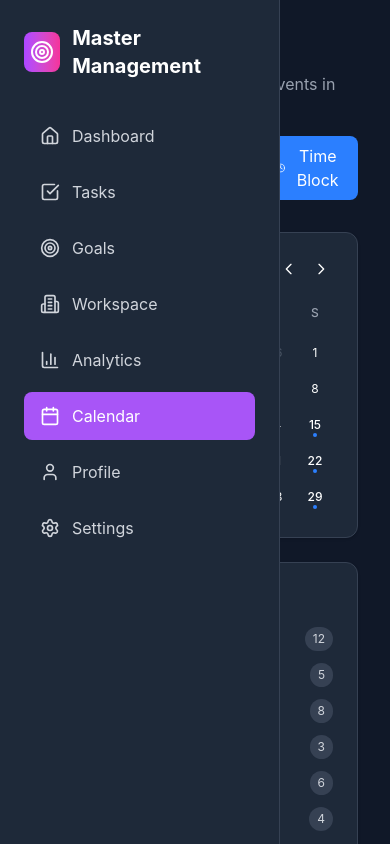
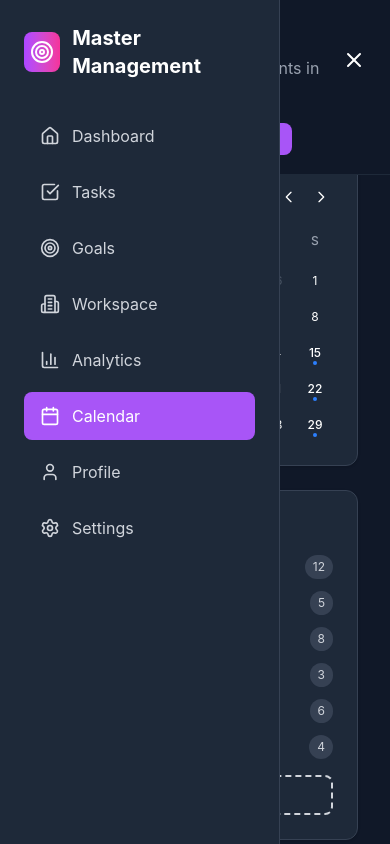
Before and after one commit to Regestrac/Master-Management-Frontend, a React (Vite) app: page /calendar in a window 390 px wide. Shown: the top 844 px of the page. Built offline with nearby package versions, Linux system fonts and the light colour scheme; no server answers.

Commit message:
Fixed header in calendar page.

```diff
--- a/src/components/Calendar/Calendar.tsx
+++ b/src/components/Calendar/Calendar.tsx
@@ -9,7 +9,7 @@ const Calendar = () => {
   return (
     <div>
       <CalendarHeader />
-      <div className='grid grid-cols-1 lg:grid-cols-4 gap-8'>
+      <div className='grid grid-cols-1 lg:grid-cols-4 gap-8 pt-32 lg:pt-20'>
         <div className='lg:col-span-1 space-y-6'>
           <MiniCalendar />
           <CalendarCategories />
--- a/src/components/Calendar/CalendarHeader.tsx
+++ b/src/components/Calendar/CalendarHeader.tsx
@@ -1,32 +1,47 @@
-import { Clock, Plus } from 'lucide-react';
+import { Plus, Menu, X } from 'lucide-react';
 
 import { useProfileStore } from 'stores/profileStore';
+import { useNavbarStore } from 'stores/navbarStore';
 
 const CalendarHeader = () => {
   const darkMode = useProfileStore((state) => state.data.theme) === 'dark';
+  const setShowNavbar = useNavbarStore((state) => state.setShowNavbar);
+  const showNavbar = useNavbarStore((state) => state.showNavbar);
+
+  const handleSidebarToggle = () => {
+    setShowNavbar(!showNavbar);
+  };
 
   return (
-    <div className='flex flex-col lg:flex-row lg:items-center justify-between gap-4 mb-8'>
+    <div className={`sm:ml-70 fixed top-0 left-0 right-0 z-40 ${darkMode ? 'bg-gray-900' : 'bg-white'} border-b ${darkMode ? 'border-gray-800' : 'border-gray-200'} px-4 lg:px-6 py-4`}>
+      <div className='flex flex-col lg:flex-row lg:items-center justify-between gap-4'>
+        <div className='w-full md:w-auto flex items-center justify-between'>
           <div>
             <h3 className='text-2xl font-bold mb-2'>Calendar & Schedule</h3>
             <p className={`${darkMode ? 'text-gray-400' : 'text-gray-600'}`}>
               Manage your tasks, goals, and events in one place
             </p>
           </div>
+          {/* Hamburger icon visible on small screens */}
+          <button
+            className={`sm:hidden ml-2 p-2 rounded-lg ${darkMode ? 'hover:bg-gray-800' : 'hover:bg-gray-100'}`}
+            onClick={handleSidebarToggle}
+            aria-label='Toggle sidebar'
+          >
+            {showNavbar ? <X className='w-6 h-6' /> : <Menu className='w-6 h-6' />}
+          </button>
+        </div>
         <div className='flex items-center gap-4'>
           <div className='flex rounded-lg border border-gray-300 overflow-hidden'>
-          <button className='px-4 py-2 bg-purple-500 text-white text-sm font-medium'>Month</button>
+            <button className='px-4 py-2 bg-primary-500 text-white text-sm font-medium'>Month</button>
             <button className={`px-4 py-2 text-sm font-medium ${darkMode ? 'bg-gray-800 text-gray-300' : 'bg-white text-gray-600'}`}>Week</button>
             <button className={`px-4 py-2 text-sm font-medium ${darkMode ? 'bg-gray-800 text-gray-300' : 'bg-white text-gray-600'}`}>Day</button>
           </div>
-        <button className='flex items-center space-x-2 px-4 py-2 bg-green-500 text-white rounded-lg hover:bg-green-600 transition-colors'>
+          <button className='flex items-center space-x-2 px-4 py-2 bg-primary-500 text-white rounded-lg hover:bg-primary-600 transition-colors'>
             <Plus className='w-4 h-4' />
-          <span>Add Event</span>
+            <span className='hidden sm:inline'>Add Event</span>
           </button>
-        <button className='flex items-center space-x-2 px-4 py-2 bg-blue-500 text-white rounded-lg hover:bg-blue-600 transition-colors'>
-          <Clock className='w-4 h-4' />
-          <span>Time Block</span>
-        </button>
+        </div>
       </div>
     </div>
   );
```
Lines whose indentation alone changed are shown as unchanged.
